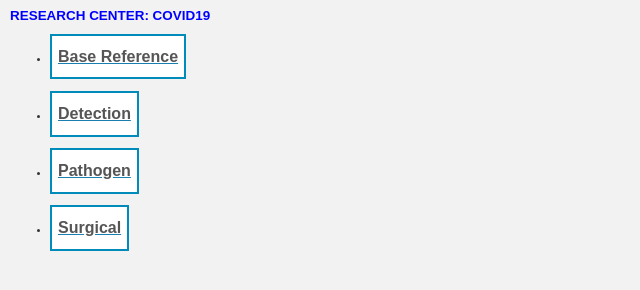
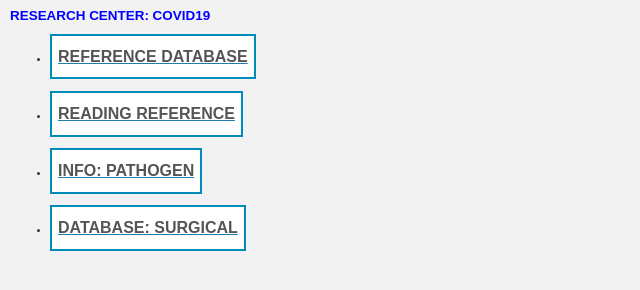
Before and after one commit to CITF-Malaysia/citf-public, a plain HTML site: page research/science/covid/allclasses-frame.html in a window 1280 px wide. Shown: the whole page, without its empty margins (0-640 px from the left). Drawn offline with Linux system fonts and the light colour scheme.

Commit message:
Update allclasses-frame.html

```diff
--- a/research/science/covid/allclasses-frame.html
+++ b/research/science/covid/allclasses-frame.html
@@ -27,13 +27,13 @@
 <h1 class="bar"><font color="BLUE">RESEARCH CENTER: COVID19</font></h1>
 
 <div class="indexContainer">
-<ul><li><button class="button button"><font color="#f2f2f2"><a href="https://www.viprbrc.org/brc/viprStrainDetails.spg?ncbiAccession=KU552072&decorator=corona&context=1566852358421" title="DB:DATABASE" target="classFrame"><h2>Base Reference</h2></a></font></button></li></ul>
+<ul><li><button class="button button"><font color="#f2f2f2"><a href="https://www.viprbrc.org/brc/viprStrainDetails.spg?ncbiAccession=KU552072&decorator=corona&context=1566852358421" title="DB:DATABASE" target="classFrame"><h2>REFERENCE DATABASE</h2></a></font></button></li></ul>
 <ul>
-<li><button class="button button"><font color="#f2f2f2"><a href="https://www.ncbi.nlm.nih.gov/pmc/articles/pmid/33977671/" title="Detection" target="classFrame"><h2>Detection</h2></a></font></button></li>
+<li><button class="button button"><font color="#f2f2f2"><a href="https://www.ncbi.nlm.nih.gov/pmc/articles/pmid/33977671/" title="Detection" target="classFrame"><h2>READING REFERENCE</h2></a></font></button></li>
 </ul>
 <ul>
-<li><button class="button button"><font color="#f2f2f2"><a href="https://www.itis.gov/servlet/SingleRpt/SingleRpt?search_topic=TSN&search_value=631886#null" title="PTG" target="classFrame"><h2>Pathogen</h2></a></font></button></li></ul>
-<ul><li><button class="button button"><font color="#f2f2f2"><a href="https://bsticovid19.cimar.co.uk/worklist/?embedded=" title="Surgical" target="classFrame"><h2>Surgical</h2></a></font></button></li></ul>
+<li><button class="button button"><font color="#f2f2f2"><a href="https://www.itis.gov/servlet/SingleRpt/SingleRpt?search_topic=TSN&search_value=631886#null" title="PTG" target="classFrame"><h2>INFO: PATHOGEN</h2></a></font></button></li></ul>
+<ul><li><button class="button button"><font color="#f2f2f2"><a href="https://bsticovid19.cimar.co.uk/worklist/?embedded=" title="Surgical" target="classFrame"><h2>DATABASE: SURGICAL</h2></a></font></button></li></ul>
 </ul>
 </div>
 </ul>
```
